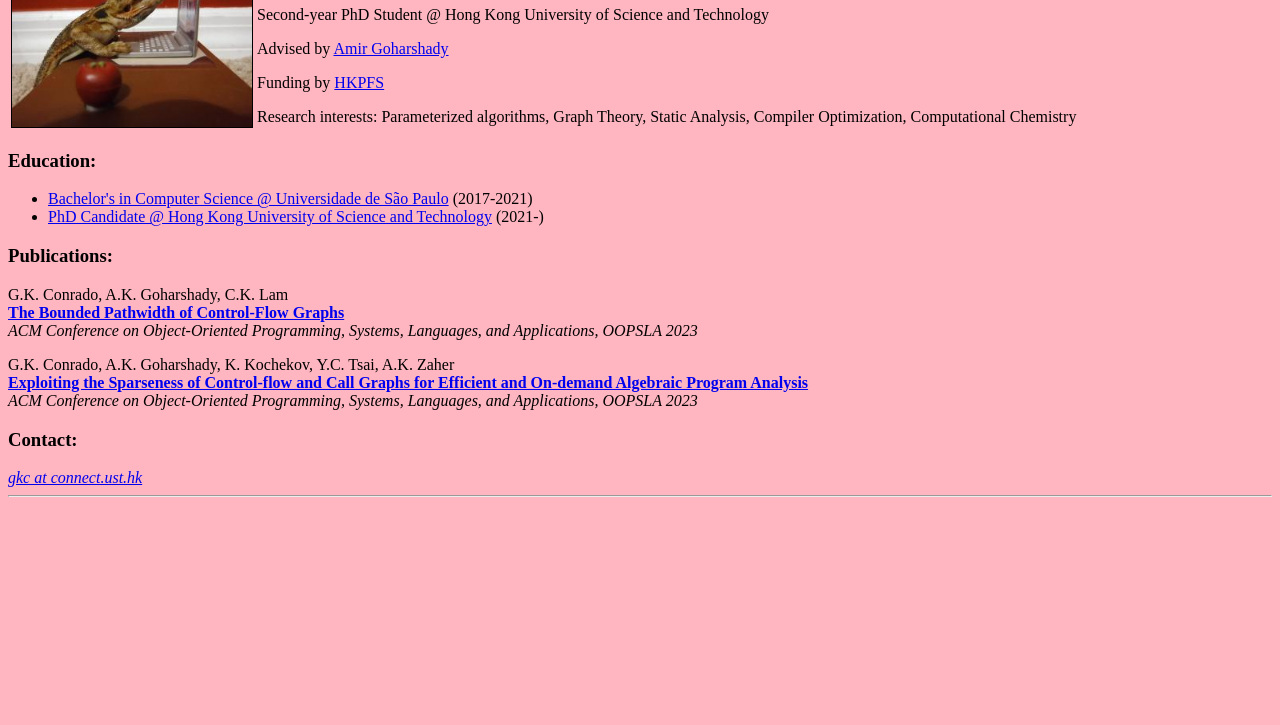
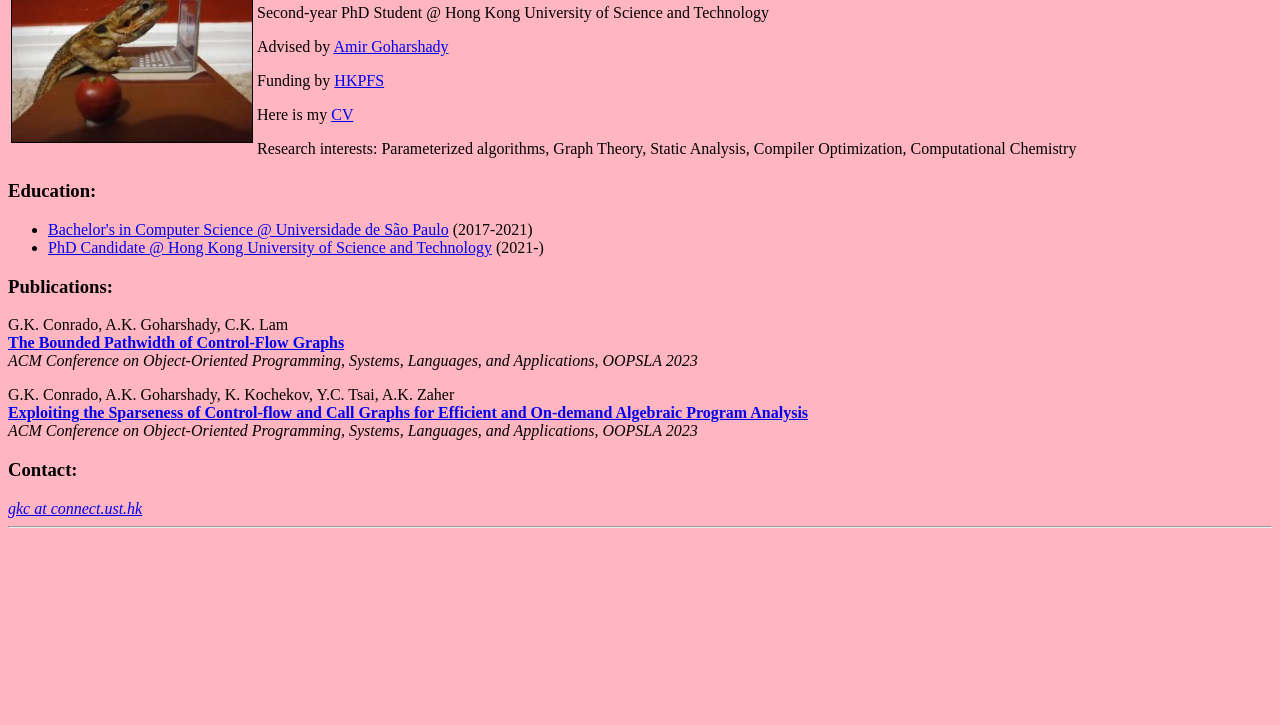
Before and after one commit to kobusgiovanna/kobusgiovanna.github.io, a plain HTML site: page index.html in a window 1280 px wide. Shown: the part 75-800 px from the top of the page. Drawn offline with Linux system fonts and the light colour scheme.

Commit message:
added cv

```diff
--- a/index.html
+++ b/index.html
@@ -22,6 +22,9 @@
 HREF="https://www.goharshady.com/">Amir Goharshady</A>
 <p> Funding by <A
 HREF="https://cerg1.ugc.edu.hk/hkpfs/index.html">HKPFS</A>
+<p> Here is my <A
+HREF="./research_cv.pdf">CV</A>
+
 <p> Research interests: Parameterized algorithms, Graph Theory, Static Analysis, Compiler Optimization, Computational Chemistry
 </td>
 </table>
```
Also changed, not shown: 1 other file.
